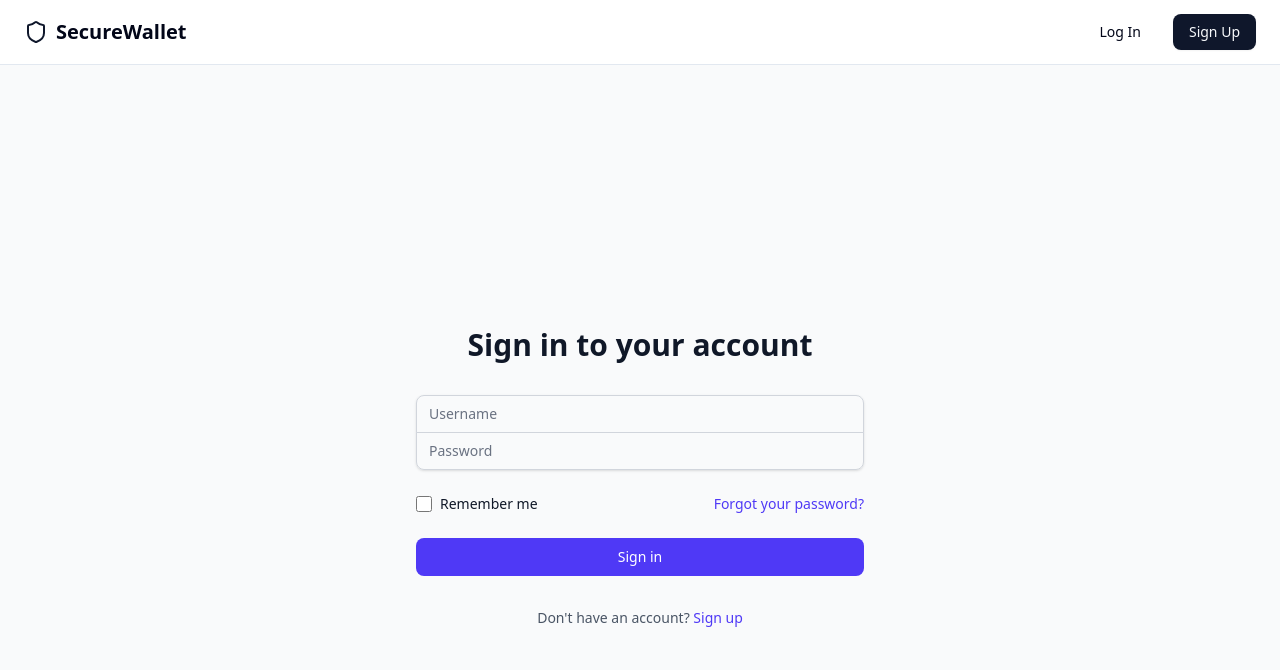
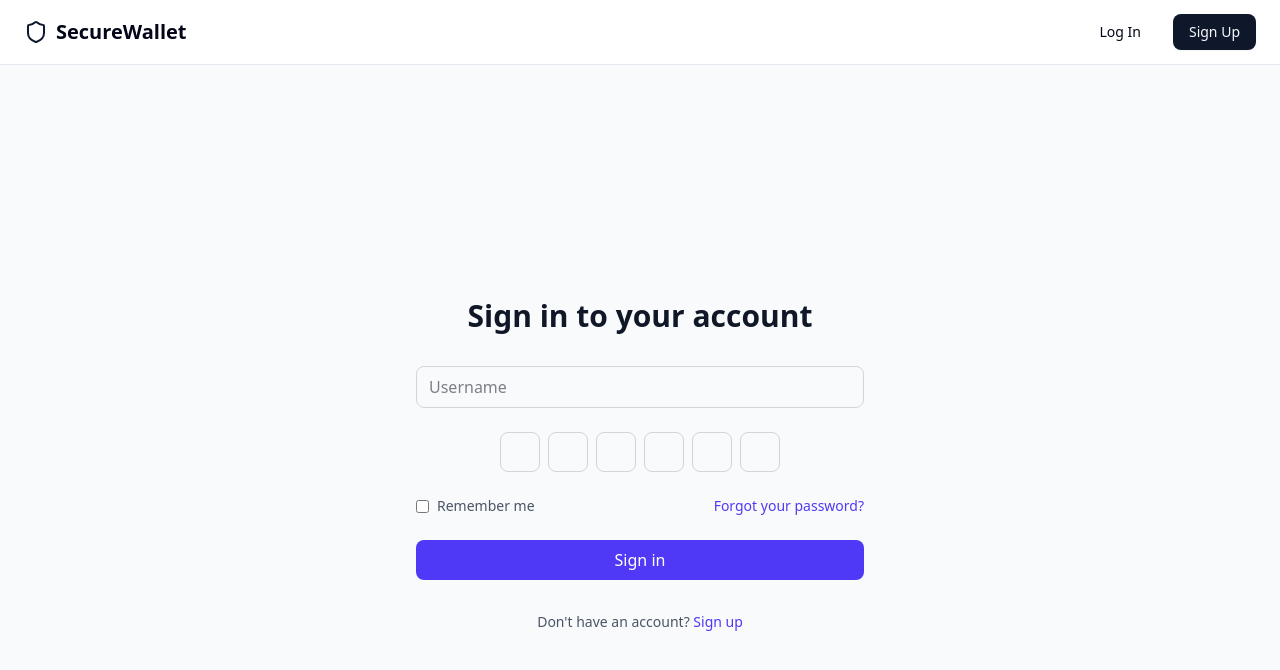
Before and after one commit to VaibhavDhanani/fruad_lens, a React (Vite) app in the folder fronted/: page /login in a window 1280 px wide. Shown: the top 670 px of the page. Built offline with nearby package versions, Linux system fonts and the light colour scheme; the HTML template or start-up script is replaced by a standard one.

Commit message:
user model updated

```diff
--- a/fronted/src/pages/Login.page.jsx
+++ b/fronted/src/pages/Login.page.jsx
@@ -1,110 +1,92 @@
 // src/pages/Login.jsx
-import { useState } from 'react';
+import { useState, useRef } from 'react';
 import { useAuth } from '../context/Auth.context';
 import { Link } from 'react-router-dom';
 
 const Login = () => {
   const [username, setUsername] = useState('');
-  const [password, setPassword] = useState('');
+  const [password, setPassword] = useState(['', '', '', '', '', '']);
   const [error, setError] = useState('');
+  const inputRefs = useRef([]);
   const { login } = useAuth();
+
+  const handleChange = (e, index) => {
+    const value = e.target.value;
+    if (/^[0-9]?$/.test(value)) {
+      const updated = [...password];
+      updated[index] = value;
+      setPassword(updated);
+      if (value && index < 5) inputRefs.current[index + 1].focus();
+    }
+  };
+
+  const handleKeyDown = (e, index) => {
+    if (e.key === 'Backspace' && !password[index] && index > 0) {
+      inputRefs.current[index - 1].focus();
+    }
+  };
 
   const handleSubmit = async (e) => {
     e.preventDefault();
+    const passwordString = password.join('');
+    if (passwordString.length < 6) {
+      setError('Please enter your 6-digit MPIN.');
+      return;
+    }
     try {
-      await login(username, password);
-    } catch (err) {
+      await login(username, passwordString);
+    } catch {
       setError('Failed to login. Please check your credentials.');
     }
   };
 
   return (
-    <div className="min-h-screen flex items-center justify-center bg-gray-50 py-12 px-4 sm:px-6 lg:px-8">
+    <div className="min-h-screen flex items-center justify-center bg-gray-50 py-12 px-4">
       <div className="max-w-md w-full space-y-8">
-        <div>
-          <h2 className="mt-6 text-center text-3xl font-extrabold text-gray-900">
-            Sign in to your account
-          </h2>
-        </div>
-        {error && (
-          <div className="bg-red-100 border border-red-400 text-red-700 px-4 py-3 rounded relative" role="alert">
-            <span className="block sm:inline">{error}</span>
-          </div>
-        )}
-        <form className="mt-8 space-y-6" onSubmit={handleSubmit}>
-          <input type="hidden" name="remember" value="true" />
-          <div className="rounded-md shadow-sm -space-y-px">
-            <div>
-              <label htmlFor="username" className="sr-only">
-                Username
-              </label>
+        <h2 className="text-center text-3xl font-extrabold text-gray-900">Sign in to your account</h2>
+        {error && <div className="bg-red-100 border border-red-400 text-red-700 px-4 py-3 rounded">{error}</div>}
+        <form className="space-y-6" onSubmit={handleSubmit}>
           <input
-                id="username"
+            type="text"
             name="username"
-                type="string"
-                autoComplete="username"
+            placeholder="Username"
             required
-                className="appearance-none rounded-none relative block w-full px-3 py-2 border border-gray-300 placeholder-gray-500 text-gray-900 rounded-t-md focus:outline-none focus:ring-indigo-500 focus:border-indigo-500 focus:z-10 sm:text-sm"
-                placeholder="Username"
+            className="w-full px-3 py-2 border border-gray-300 rounded-md"
             value={username}
             onChange={(e) => setUsername(e.target.value)}
           />
+          <div className="flex justify-center space-x-2">
+            {password.map((digit, i) => (
+              <input
+                key={i}
+                ref={(el) => (inputRefs.current[i] = el)}
+                type="password"
+                maxLength="1"
+                value={digit}
+                onChange={(e) => handleChange(e, i)}
+                onKeyDown={(e) => handleKeyDown(e, i)}
+                className="w-10 h-10 text-center border border-gray-300 rounded-md focus:ring-2 focus:ring-indigo-500"
+              />
+            ))}
           </div>
-            <div>
-              <label htmlFor="password" className="sr-only">
-                Password
+          <div className="flex justify-between items-center text-sm text-gray-600">
+            <label className="flex items-center">
+              <input type="checkbox" className="mr-2" /> Remember me
             </label>
-              <input
-                id="password"
-                name="password"
-                type="password"
-                autoComplete="current-password"
-                required
-                className="appearance-none rounded-none relative block w-full px-3 py-2 border border-gray-300 placeholder-gray-500 text-gray-900 rounded-b-md focus:outline-none focus:ring-indigo-500 focus:border-indigo-500 focus:z-10 sm:text-sm"
-                placeholder="Password"
-                value={password}
-                onChange={(e) => setPassword(e.target.value)}
-              />
-            </div>
-          </div>
-
-          <div className="flex items-center justify-between">
-            <div className="flex items-center">
-              <input
-                id="remember-me"
-                name="remember-me"
-                type="checkbox"
-                className="h-4 w-4 text-indigo-600 focus:ring-indigo-500 border-gray-300 rounded"
-              />
-              <label htmlFor="remember-me" className="ml-2 block text-sm text-gray-900">
-                Remember me
-              </label>
-            </div>
-
-            <div className="text-sm">
-              <a href="#" className="font-medium text-indigo-600 hover:text-indigo-500">
+            <a href="#" className="text-indigo-600 hover:text-indigo-500">
               Forgot your password?
             </a>
           </div>
-          </div>
-
-          <div>
-            <button
-              type="submit"
-              className="group relative w-full flex justify-center py-2 px-4 border border-transparent text-sm font-medium rounded-md text-white bg-indigo-600 hover:bg-indigo-700 focus:outline-none focus:ring-2 focus:ring-offset-2 focus:ring-indigo-500"
-            >
+          <button type="submit" className="w-full py-2 px-4 bg-indigo-600 text-white rounded-md hover:bg-indigo-700">
             Sign in
           </button>
-          </div>
         </form>
-        <div className="text-center">
-          <p className="text-sm text-gray-600">
+        <p className="text-center text-sm text-gray-600">
           Don't have an account?{' '}
-            <Link to="/signup" className="font-medium text-indigo-600 hover:text-indigo-500">
+          <Link to="/signup" className="text-indigo-600 hover:text-indigo-500 font-medium">
             Sign up
           </Link>
         </p>
-        </div>
       </div>
     </div>
   );
--- a/fronted/src/pages/Signup.page.jsx
+++ b/fronted/src/pages/Signup.page.jsx
@@ -1,19 +1,42 @@
 // src/pages/Signup.jsx
-import { useState } from 'react';
+import { useState, useRef } from 'react';
 import { useAuth } from '../context/Auth.context';
-import { Link, useNavigate } from 'react-router-dom';
+import { Link } from 'react-router-dom';
 
 const Signup = () => {
   const [name, setName] = useState('');
-  const[username,setUsername]= useState('');
-  const [password, setPassword] = useState('');
+  const [username, setUsername] = useState('');
+  const [mpin, setMpin] = useState(['', '', '', '', '', '']);
   const [error, setError] = useState('');
+  const inputRefs = useRef([]);
   const { signup } = useAuth();
+
+  const handleMpinChange = (e, index) => {
+    const value = e.target.value;
+    if (/^[0-9]?$/.test(value)) {
+      const newMpin = [...mpin];
+      newMpin[index] = value;
+      setMpin(newMpin);
+
+      if (value && index < 5) inputRefs.current[index + 1].focus();
+    }
+  };
+
+  const handleKeyDown = (e, index) => {
+    if (e.key === 'Backspace' && !mpin[index] && index > 0) {
+      inputRefs.current[index - 1].focus();
+    }
+  };
 
   const handleSubmit = async (e) => {
     e.preventDefault();
     try {
-      await signup(name, username, password);
+      const mpinString = mpin.join('');
+      if (mpinString.length < 6) {
+        setError('Please enter a 6-digit MPIN.');
+        return;
+      }
+      await signup(name, username, mpinString);
     } catch (err) {
       setError('Failed to create an account. Please try again.');
     }
@@ -22,85 +45,51 @@
   return (
     <div className="min-h-screen flex items-center justify-center bg-gray-50 py-12 px-4 sm:px-6 lg:px-8">
       <div className="max-w-md w-full space-y-8">
-        <div>
-          <h2 className="mt-6 text-center text-3xl font-extrabold text-gray-900">
-            Create a new account
-          </h2>
-        </div>
-        {error && (
-          <div className="bg-red-100 border border-red-400 text-red-700 px-4 py-3 rounded relative" role="alert">
-            <span className="block sm:inline">{error}</span>
-          </div>
-        )}
-        <form className="mt-8 space-y-6" onSubmit={handleSubmit}>
-          <div className="rounded-md shadow-sm -space-y-px">
-            <div>
-              <label htmlFor="name" className="sr-only">
-                Full Name
-              </label>
+        <h2 className="text-center text-3xl font-extrabold text-gray-900">Create a new account</h2>
+        {error && <div className="bg-red-100 border border-red-400 text-red-700 px-4 py-3 rounded">{error}</div>}
+        <form className="space-y-6" onSubmit={handleSubmit}>
           <input
-                id="name"
+            type="text"
             name="name"
-                type="text"
-                autoComplete="name"
+            placeholder="Full Name"
             required
-                className="appearance-none rounded-none relative block w-full px-3 py-2 border border-gray-300 placeholder-gray-500 text-gray-900 rounded-t-md focus:outline-none focus:ring-indigo-500 focus:border-indigo-500 focus:z-10 sm:text-sm"
-                placeholder="Full Name"
+            className="w-full px-3 py-2 border border-gray-300 rounded-md"
             value={name}
             onChange={(e) => setName(e.target.value)}
           />
-            </div>
-            <div>
-              <label htmlFor="username" className="sr-only">
-                username
-              </label>
           <input
-                id="username"
+            type="text"
             name="username"
-                type="text"
-                autoComplete="username"
+            placeholder="Username"
             required
-                className="appearance-none rounded-none relative block w-full px-3 py-2 border border-gray-300 placeholder-gray-500 text-gray-900 rounded-t-md focus:outline-none focus:ring-indigo-500 focus:border-indigo-500 focus:z-10 sm:text-sm"
-                placeholder="username"
+            className="w-full px-3 py-2 border border-gray-300 rounded-md"
             value={username}
             onChange={(e) => setUsername(e.target.value)}
           />
+          <div className="flex space-x-2 justify-center">
+            {mpin.map((digit, i) => (
+              <input
+                key={i}
+                ref={(el) => (inputRefs.current[i] = el)}
+                type="text"
+                maxLength="1"
+                value={digit}
+                onChange={(e) => handleMpinChange(e, i)}
+                onKeyDown={(e) => handleKeyDown(e, i)}
+                className="w-10 h-10 text-center border border-gray-300 rounded-md focus:ring-2 focus:ring-indigo-500"
+              />
+            ))}
           </div>
-            <div>
-              <label htmlFor="password" className="sr-only">
-                Password
-              </label>
-              <input
-                id="password"
-                name="password"
-                type="password"
-                autoComplete="current-password"
-                required
-                className="appearance-none rounded-none relative block w-full px-3 py-2 border border-gray-300 placeholder-gray-500 text-gray-900 rounded-b-md focus:outline-none focus:ring-indigo-500 focus:border-indigo-500 focus:z-10 sm:text-sm"
-                placeholder="Password"
-                value={password}
-                onChange={(e) => setPassword(e.target.value)}
-              />
-            </div>
-          </div>
-
-          <div>
-            <button
-              type="submit"
-              className="group relative w-full flex justify-center py-2 px-4 border border-transparent text-sm font-medium rounded-md text-white bg-indigo-600 hover:bg-indigo-700 focus:outline-none focus:ring-2 focus:ring-offset-2 focus:ring-indigo-500"
-            >
+          <button type="submit" className="w-full py-2 px-4 bg-indigo-600 text-white rounded-md hover:bg-indigo-700">
             Sign up
           </button>
-          </div>
         </form>
-        <div className="text-center">
-          <p className="text-sm text-gray-600">
+        <p className="text-center text-sm text-gray-600">
           Already have an account?{' '}
-            <Link to="/login" className="font-medium text-indigo-600 hover:text-indigo-500">
+          <Link to="/login" className="text-indigo-600 hover:text-indigo-500 font-medium">
             Sign in
           </Link>
         </p>
-        </div>
       </div>
     </div>
   );
```
Also changed, not shown: fronted/src/context/Auth.context.jsx (+9 -9 lines), fronted/src/services/Auth.service.jsx (+7 -6 lines), 2 other files (tests, documents, lock files or other folders). Lines whose indentation alone changed are shown as unchanged.
